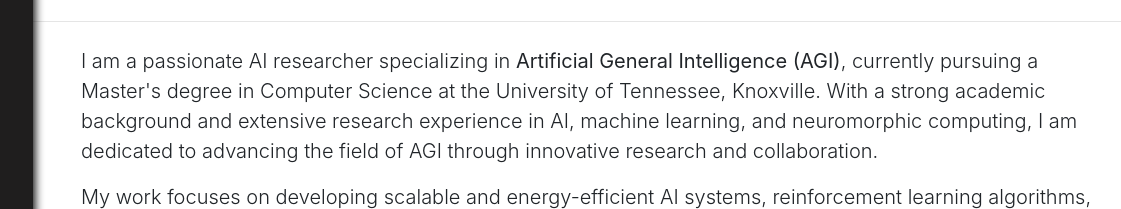
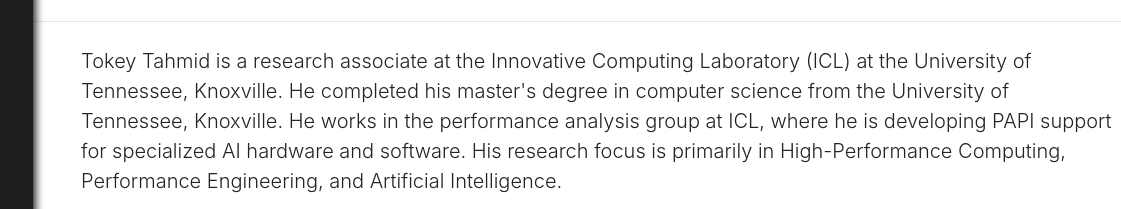
Before and after one commit to tokey-tahmid/tokey-tahmid.github.io, a plain HTML site: page index.html in a window 1280 px wide. Shown: the part 245-454 px from the top of the page, 159-1280 px from the left. Drawn offline with nearby package versions, Linux system fonts and the light colour scheme; files that its build step writes are made by us from their sources; some icons are missing; files whose address does not match are found by name; a web font is replaced by a local one.

Commit message:
Update index.html

```diff
--- a/index.html
+++ b/index.html
@@ -108,7 +108,7 @@
           <h1 class="display-4 heading padding-left">About Me</h1>
           <hr class="my-4" />
           <p class="lead padding-left">
-            I am a passionate AI researcher specializing in <strong>Artificial General Intelligence (AGI)</strong>, currently pursuing a Master's degree in Computer Science at the University of Tennessee, Knoxville. With a strong academic background and extensive research experience in AI, machine learning, and neuromorphic computing, I am dedicated to advancing the field of AGI through innovative research and collaboration.
+            Tokey Tahmid is a research associate at the Innovative Computing Laboratory (ICL) at the University of Tennessee, Knoxville. He completed his master's degree in computer science from the University of Tennessee, Knoxville. He works in the performance analysis group at ICL, where he is developing PAPI support for specialized AI hardware and software. His research focus is primarily in High-Performance Computing, Performance Engineering, and Artificial Intelligence.
           </p>
           <p class="lead padding-left">
             My work focuses on developing scalable and energy-efficient AI systems, reinforcement learning algorithms, and large language models. I have contributed to multiple research projects resulting in publications at reputable conferences such as the <em>IEEE High Performance Extreme Computing Conference</em> and the <em>International Conference on Neuromorphic Systems</em>. My expertise includes high-performance computing, distributed systems, and deep learning frameworks like TensorFlow and PyTorch.
```
